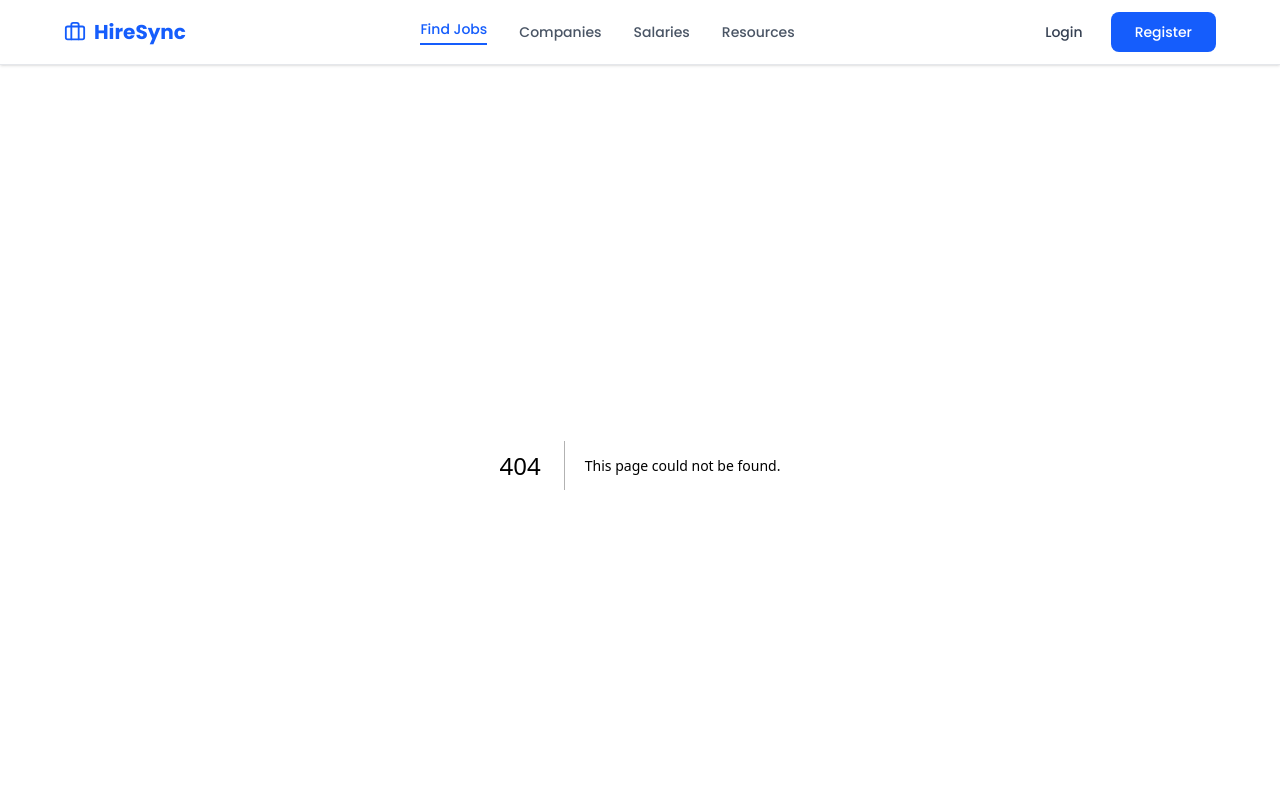
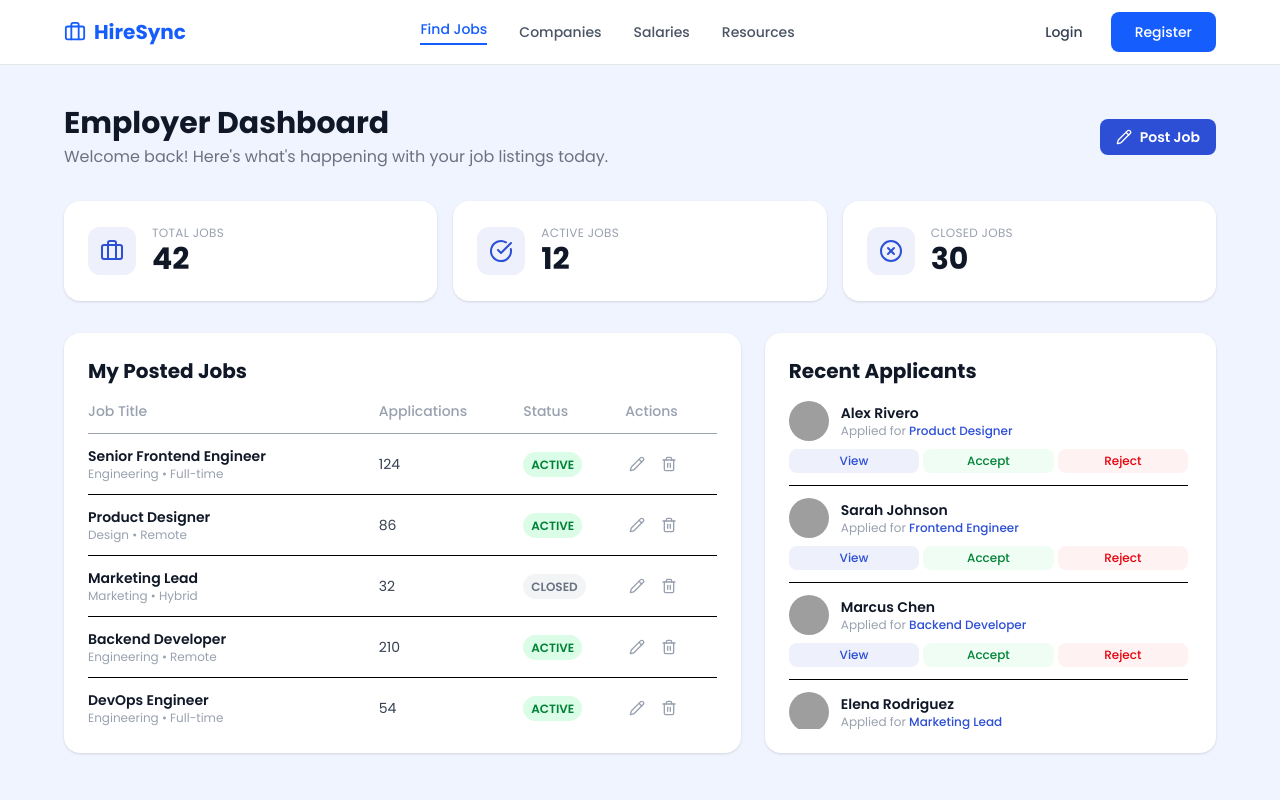
Before and after one commit to hammadgul-dev/hiresync, a Next.js app: page /employer-dashboard in a window 1280 px wide. Before the commit this address had no page. Shown: the top 800 px of the page. Built offline with nearby package versions, Linux system fonts and the light colour scheme; grey boxes are pictures that could not be loaded.

Commit message:
add employer dashboard in app folder

```diff
--- /dev/null
+++ b/src/app/employer-dashboard/page.tsx
@@ -0,0 +1,239 @@
+import {Briefcase, CheckCircle, XCircle, Pencil, Trash2} from "lucide-react"
+import Link from "next/link"
+
+const stats = [
+  {label: "Total Jobs", value: 42, icon: Briefcase},
+  {label: "Active Jobs", value: 12, icon: CheckCircle},
+  {label: "Closed Jobs", value: 30, icon: XCircle},
+]
+
+const jobs = [
+  {
+    title: "Senior Frontend Engineer",
+    dept: "Engineering",
+    type: "Full-time",
+    applications: 124,
+    status: "ACTIVE",
+  },
+  {
+    title: "Product Designer",
+    dept: "Design",
+    type: "Remote",
+    applications: 86,
+    status: "ACTIVE",
+  },
+  {
+    title: "Marketing Lead",
+    dept: "Marketing",
+    type: "Hybrid",
+    applications: 32,
+    status: "CLOSED",
+  },
+  {
+    title: "Backend Developer",
+    dept: "Engineering",
+    type: "Remote",
+    applications: 210,
+    status: "ACTIVE",
+  },
+  {
+    title: "DevOps Engineer",
+    dept: "Engineering",
+    type: "Full-time",
+    applications: 54,
+    status: "ACTIVE",
+  },
+  {
+    title: "UI/UX Designer",
+    dept: "Design",
+    type: "Remote",
+    applications: 67,
+    status: "CLOSED",
+  },
+]
+
+const applicants = [
+  {
+    name: "Alex Rivero",
+    role: "Product Designer",
+    img: "https://i.pravatar.cc/40?img=1",
+  },
+  {
+    name: "Sarah Johnson",
+    role: "Frontend Engineer",
+    img: "https://i.pravatar.cc/40?img=2",
+  },
+  {
+    name: "Marcus Chen",
+    role: "Backend Developer",
+    img: "https://i.pravatar.cc/40?img=3",
+  },
+  {
+    name: "Elena Rodriguez",
+    role: "Marketing Lead",
+    img: "https://i.pravatar.cc/40?img=4",
+  },
+  {
+    name: "James Lee",
+    role: "DevOps Engineer",
+    img: "https://i.pravatar.cc/40?img=5",
+  },
+  {
+    name: "Nina Patel",
+    role: "UI/UX Designer",
+    img: "https://i.pravatar.cc/40?img=6",
+  },
+]
+
+const statusColors: Record<string, string> = {
+  ACTIVE: "bg-green-100 text-green-700",
+  CLOSED: "bg-gray-100 text-gray-500",
+}
+
+export default function EmployerDashboard() {
+  return (
+    <div className="min-h-screen bg-[#f0f4ff] px-4 py-10">
+      <div className="max-w-6xl mx-auto">
+        <div className="flex flex-col sm:flex-row sm:items-center sm:justify-between gap-3 mb-8">
+          <div>
+            <h1 className="text-3xl font-bold text-gray-900">
+              Employer Dashboard
+            </h1>
+            <p className="text-gray-500 mt-1 hidden sm:block">
+              Welcome back! Here's what's happening with your job listings
+              today.
+            </p>
+          </div>
+          <Link
+            href="/employer-dashboard/post-job"
+            className="flex items-center justify-center gap-2 bg-[#2d4fd6] text-white px-4 py-2 rounded-lg text-sm font-semibold hover:bg-[#2440b8] transition-colors cursor-pointer w-full sm:w-auto"
+          >
+            <Pencil className="w-4 h-4" />
+            Post Job
+          </Link>
+        </div>
+
+        <div className="grid grid-cols-1 sm:grid-cols-3 gap-4 mb-8">
+          {stats.map(({label, value, icon: Icon}) => (
+            <div
+              key={label}
+              className="bg-white rounded-2xl p-6 flex items-center gap-4 shadow-sm"
+            >
+              <div className="bg-[#eef1fb] p-3 rounded-xl">
+                <Icon className="w-6 h-6 text-[#2d4fd6]" />
+              </div>
+              <div>
+                <p className="text-xs text-gray-400 uppercase tracking-wide">
+                  {label}
+                </p>
+                <p className="text-3xl font-bold text-gray-900">{value}</p>
+              </div>
+            </div>
+          ))}
+        </div>
+
+        <div className="grid grid-cols-1 lg:grid-cols-[3fr_2fr] gap-6">
+          <div
+            className="bg-white rounded-2xl shadow-sm p-6 flex flex-col"
+            style={{height: "420px"}}
+          >
+            <h2 className="text-xl font-bold text-gray-900 mb-4">
+              My Posted Jobs
+            </h2>
+            <div className="overflow-auto flex-1">
+              <table className="w-full text-sm min-w-[500px]">
+                <thead>
+                  <tr className="text-gray-400 text-left border-b">
+                    <th className="pb-3 font-medium">Job Title</th>
+                    <th className="pb-3 font-medium">Applications</th>
+                    <th className="pb-3 font-medium">Status</th>
+                    <th className="pb-3 font-medium">Actions</th>
+                  </tr>
+                </thead>
+                <tbody>
+                  {jobs.map((job) => (
+                    <tr key={job.title} className="border-b last:border-0">
+                      <td className="py-3">
+                        <p className="font-semibold text-gray-900">
+                          {job.title}
+                        </p>
+                        <p className="text-xs text-gray-400">
+                          {job.dept} • {job.type}
+                        </p>
+                      </td>
+                      <td className="py-3 text-gray-700">{job.applications}</td>
+                      <td className="py-3">
+                        <span
+                          className={`text-xs font-semibold px-2 py-1 rounded-full ${statusColors[job.status]}`}
+                        >
+                          {job.status}
+                        </span>
+                      </td>
+                      <td className="py-3">
+                        <div className="flex items-center gap-2">
+                          <button className="p-1 hover:text-[#2d4fd6] text-gray-400 transition-colors cursor-pointer">
+                            <Pencil className="w-4 h-4" />
+                          </button>
+                          <button className="p-1 hover:text-red-500 text-gray-400 transition-colors cursor-pointer">
+                            <Trash2 className="w-4 h-4" />
+                          </button>
+                        </div>
+                      </td>
+                    </tr>
+                  ))}
+                </tbody>
+              </table>
+            </div>
+          </div>
+
+          <div
+            className="bg-white rounded-2xl shadow-sm p-6 flex flex-col"
+            style={{height: "420px"}}
+          >
+            <h2 className="text-xl font-bold text-gray-900 mb-4">
+              Recent Applicants
+            </h2>
+            <div className="overflow-y-auto flex-1 pr-1 space-y-3">
+              {applicants.map((a) => (
+                <div
+                  key={a.name}
+                  className="flex flex-col gap-2 border-b pb-3 last:border-0"
+                >
+                  <div className="flex items-center gap-3">
+                    <img
+                      src={a.img}
+                      alt={a.name}
+                      className="w-10 h-10 rounded-full object-cover"
+                    />
+                    <div>
+                      <p className="font-semibold text-gray-900 text-sm">
+                        {a.name}
+                      </p>
+                      <p className="text-xs text-gray-400">
+                        Applied for{" "}
+                        <span className="text-[#2d4fd6] font-medium">
+                          {a.role}
+                        </span>
+                      </p>
+                    </div>
+                  </div>
+                  <div className="flex gap-1">
+                    <button className="flex-1 text-xs py-1 bg-[#eef1fb] text-[#2d4fd6] rounded-lg font-medium hover:bg-[#2d4fd6] hover:text-white transition-colors cursor-pointer">
+                      View
+                    </button>
+                    <button className="flex-1 text-xs py-1 bg-green-50 text-green-700 rounded-lg font-medium hover:bg-green-600 hover:text-white transition-colors cursor-pointer">
+                      Accept
+                    </button>
+                    <button className="flex-1 text-xs py-1 bg-red-50 text-red-600 rounded-lg font-medium hover:bg-red-600 hover:text-white transition-colors cursor-pointer">
+                      Reject
+                    </button>
+                  </div>
+                </div>
+              ))}
+            </div>
+          </div>
+        </div>
+      </div>
+    </div>
+  )
+}
```
